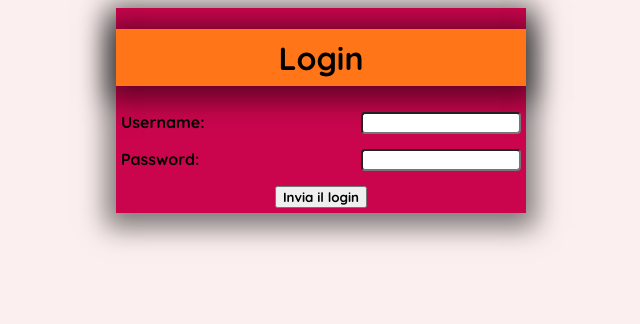
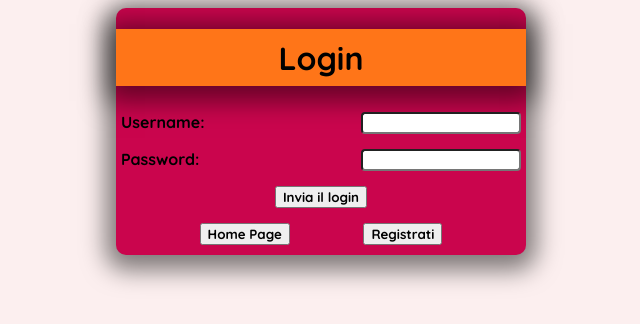
Before and after one commit to GiovanniAncora/db5CI-Sessioni, a Flask app: page /login in a window 1280 px wide. Shown: the top 324 px of the page, without its empty margins (319-959 px from the left). Run offline with Flask 3, Linux system fonts and the light colour scheme.

Commit message:
Sistemato lo stile per il login.

```diff
--- a/static/login.css
+++ b/static/login.css
@@ -29,6 +29,8 @@ form {
 .login{
   box-shadow: 0px 5px 25px 10px rgba(0,0,0,0.5);
   background-color: #CA054D;
+
+  border-radius: 10px;
 }
 
 .login h1{
@@ -53,3 +55,15 @@ form {
 .loginSubmit {
   align-self: center;
 }
+
+.altriLink {
+  padding: 10px;
+  display: flex;
+  justify-content: space-evenly;
+}
+
+.altriLink button * {
+  color: black;
+  font-style: normal;
+  text-decoration: none;
+}
--- a/templates/login.html
+++ b/templates/login.html
@@ -25,6 +25,11 @@
         <button type="submit">Invia il login</button>
       </div>
     </form>
+
+    <div class="altriLink">
+      <button type="button"><a href="{{url_for('index')}}">Home Page</a></button>
+      <button type="button"><a href="{{url_for('register')}}">Registrati</a></button>
+    </div>
   </div>
 </body>
 </html>
```
